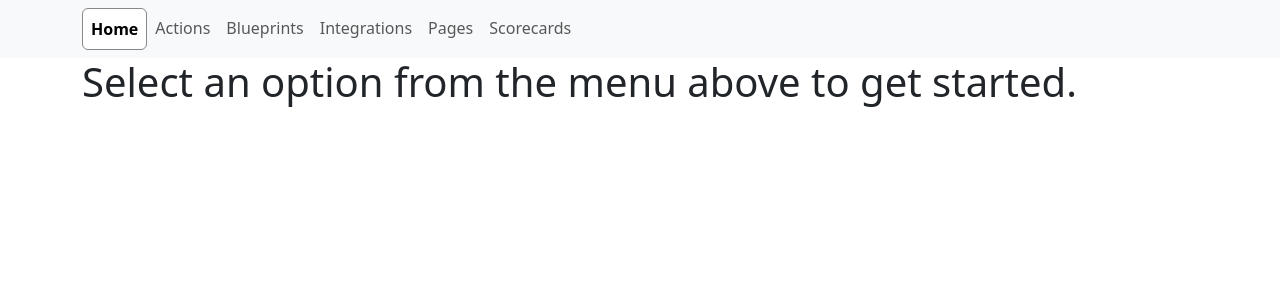
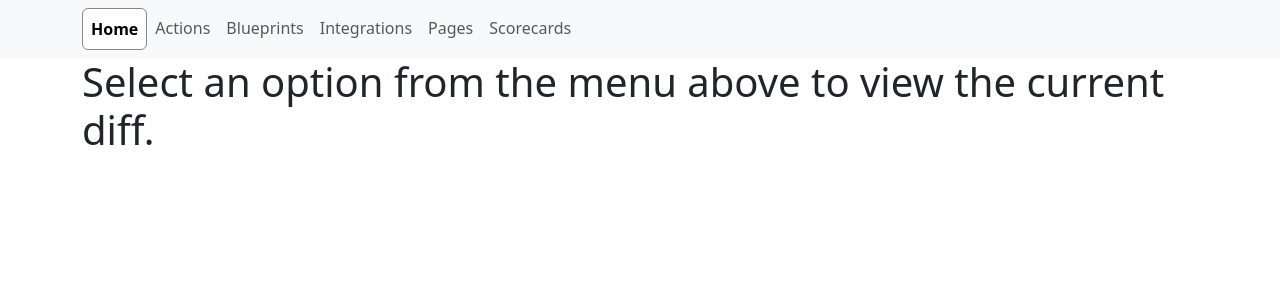
Before and after one commit to reinrl/port_organization_comparison, a React (Vite) app: page / in a window 1280 px wide. Shown: the top 300 px of the page. Built offline with nearby package versions, Linux system fonts and the light colour scheme.

Commit message:
Update homepage screenshot

```diff
--- a/src/App.tsx
+++ b/src/App.tsx
@@ -70,7 +70,7 @@ export default function App() {
         <DiffViewerWrapper />
       ) : (
         <Container>
-          <h1>Select an option from the menu above to get started.</h1>
+          <h1>Select an option from the menu above to view the current diff.</h1>
         </Container>
       )}
     </>
```
Also changed, not shown: home.jpg.
